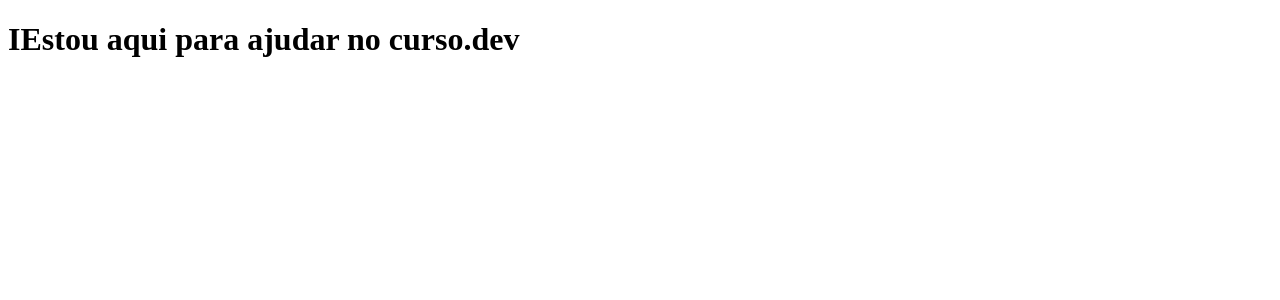
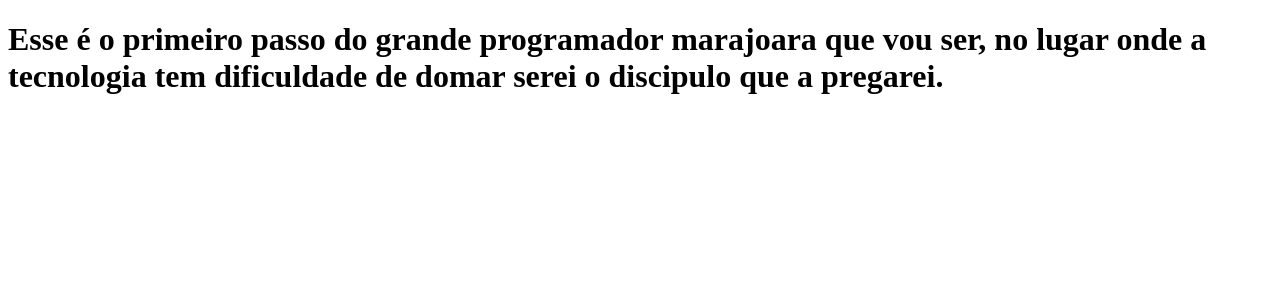
Before and after one commit to WilliamDemes/clone-tabnews, a Next.js app: page / in a window 1280 px wide. Shown: the top 300 px of the page. Built offline with nearby package versions, Linux system fonts and the light colour scheme.

Commit message:
meu primeiro projeto escalável

```diff
--- a/pages/index.js
+++ b/pages/index.js
@@ -1,5 +1,5 @@
 function Home() {
-    return <h1>IEstou aqui para ajudar no curso.dev</h1>
+    return <h1>Esse é o primeiro passo do grande programador marajoara que vou ser, no lugar onde a tecnologia tem dificuldade de domar serei o discipulo que a pregarei.</h1>
 }
 
 export default Home;
```
